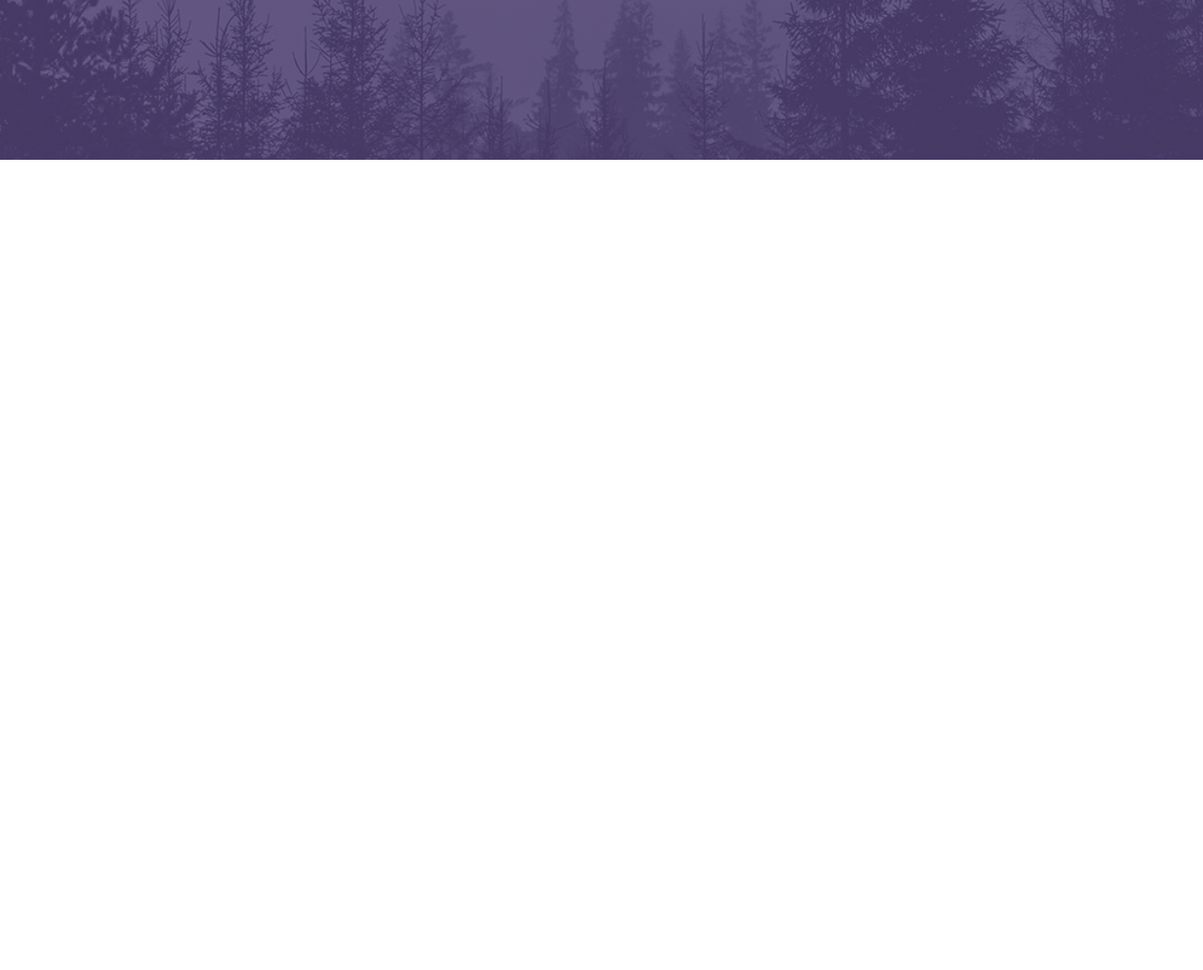
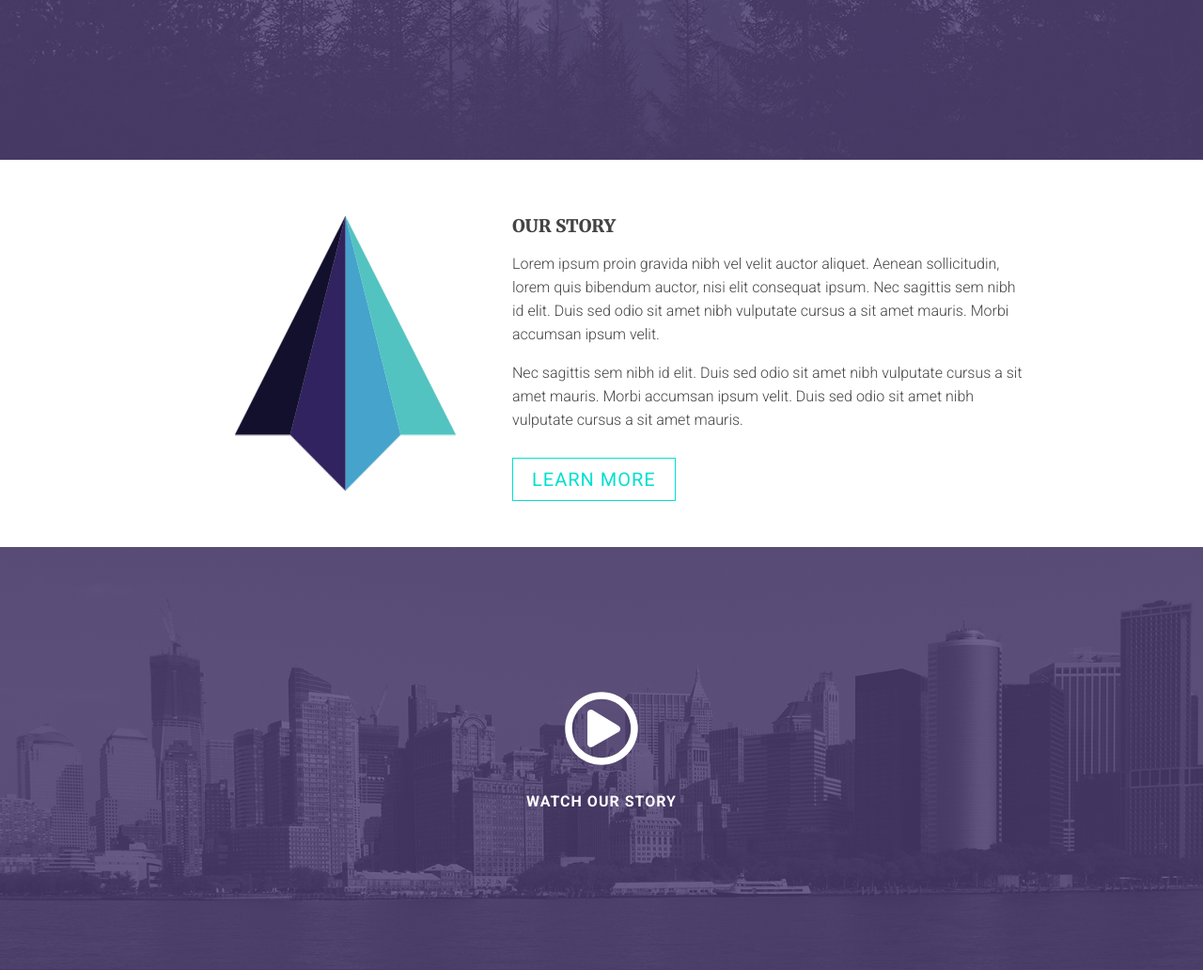
Before and after one commit to dominikaporzyczka/TajamPage, a website: page src/index.html in a window 1280 px wide. Shown: the part 500-1532 px from the top of the page at 94% size. Before the commit the page ends 800 px from the top, so only its background shows below. Drawn offline with nearby package versions, Linux system fonts and the light colour scheme; files that its build step writes are made by us from their sources; files whose address does not match are found by name.

Commit message:
Add  'about us' section

```diff
--- a/src/index.html
+++ b/src/index.html
@@ -19,16 +19,18 @@
     <section id="nav-fixed">
         <nav class="nav">
             <a href="#" class="nav_logo">
-                <img src="img/logo.png">
+                <img src="img/logo.png" alt="Tajam Logo">
             </a>
 
-            <a href="" class="nav_toggler"><i class="fas fa-bars"></i></a>
+            <a href="" class="nav_toggler">
+                <i class="fas fa-bars"></i>
+            </a>
             <ul class="nav-bar animated fadeInDown">
                 <li>
                     <a class="nav-bar_active" href="#header">HOME</a>
                 </li>
                 <li>
-                    <a href="#">ABOUT</a>
+                    <a href="#about">ABOUT</a>
                 </li>
                 <li>
                     <a href="#">EXPERTISE</a>
@@ -48,8 +50,9 @@
             </ul>
         </nav>
     </section>
+
     <header id="header">
-        <section class="header_content">
+        <section class="header_content column">
             <h2>We Are Awesome Creative Agency</h2>
             <div class="header_separator"></div>
             <p>
@@ -57,9 +60,36 @@
                 ipsum, nec sagittis sem nibh id elit. Duis sed odio sit amet nibh vulputate cursus a sit amet mauris. Morbi
                 accumsan ipsum velit.
             </p>
-            <a href="#" class="btn">LEARN MORE</a>
+            <a href="#about" class="btn">LEARN MORE</a>
         </section>
     </header>
+
+    <article id="about">
+        <div class="column">
+            <section class="about_story">
+                <img class="about_story__arrow animated fadeInLeft" src="img/ableft.png">
+                <section class="about_story__content animated fadeInRight">
+                    <h3>OUR STORY</h3>
+                    <p>
+                        Lorem ipsum proin gravida nibh vel velit auctor aliquet. Aenean sollicitudin, lorem quis bibendum auctor, nisi elit consequat
+                        ipsum. Nec sagittis sem nibh id elit. Duis sed odio sit amet nibh vulputate cursus a sit amet mauris.
+                        Morbi accumsan ipsum velit.
+                    </p>
+                    <p>
+                        Nec sagittis sem nibh id elit. Duis sed odio sit amet nibh vulputate cursus a sit amet mauris. Morbi accumsan ipsum velit.
+                        Duis sed odio sit amet nibh vulputate cursus a sit amet mauris.
+                    </p>
+                    <a href="#expertise" class="btn">LEARN MORE</a>
+                </section>
+            </section>
+        </div>
+        <section class="about_watch">
+            <div class="about_watch__play-icon">
+                <i class="far fa-play-circle"></i>
+            </div>
+            <p>WATCH OUR STORY</p>
+        </section>
+    </article>
 
     <script src="js/fontawesome-all.min.js"></script>
     <script src="js/main.js"></script>
--- a/src/sass/main.scss
+++ b/src/sass/main.scss
@@ -14,6 +14,14 @@ h3 {
     margin: 0;
     font-family: "Merriweather", serif;
     font-weight: 900;
+}
+
+p {
+    line-height: 25px;
+}
+
+.column {
+    margin: 0 20px;
 }
 
 /* BUTTONS */
@@ -130,7 +138,6 @@ h3 {
 
 .header_content {
     text-align: center;
-    margin: 0 20px;
 
     p {
         max-width: 700px;
@@ -144,3 +151,71 @@ h3 {
         background: $details-color;
     }
 }
+
+/*
+* ABOUT
+*/
+#about {
+    color: #444;
+}
+
+.about_story {
+    display: flex;
+    max-width: 900px;
+    margin: 60px auto;
+
+    .about_story__arrow {
+        margin: 0 60px;
+    }
+
+    .about_story__content {
+
+        & p:nth-of-type(2) {
+            margin-bottom: 40px;
+        }
+    }
+}
+
+.about_watch {
+    color: $primary-color;
+    height: 450px;
+    background: linear-gradient(rgba(76, 61, 114, 0.8), rgba(76, 61, 114, 0.8)), url(../img/videobg.jpg) no-repeat center / cover fixed;
+    display: flex;
+    flex-direction: column;
+    justify-content: center;
+    align-items: center;
+
+    .about_watch__play-icon {
+        font-size: 5em;
+        cursor: pointer;
+        transition: all 0.3s;
+
+        &:hover {
+            color: $details-color;
+        }
+    }
+
+    p {
+        font-weight: 700;
+        letter-spacing: 1px;
+    }
+}
+
+@media screen and (max-width: 815px) {
+    .about_story {
+        flex-wrap: wrap;
+        justify-content: center;
+        max-width: 500px;
+
+        .about_story__arrow {
+            width: 150px;
+            height: 150px;
+            margin-bottom: 60px;
+        }
+
+        .about_story__content {
+            text-align: center;
+        }
+    }
+
+}
```
Also changed, not shown: src/img/ableft.png (added), src/img/videobg.jpg (added).
